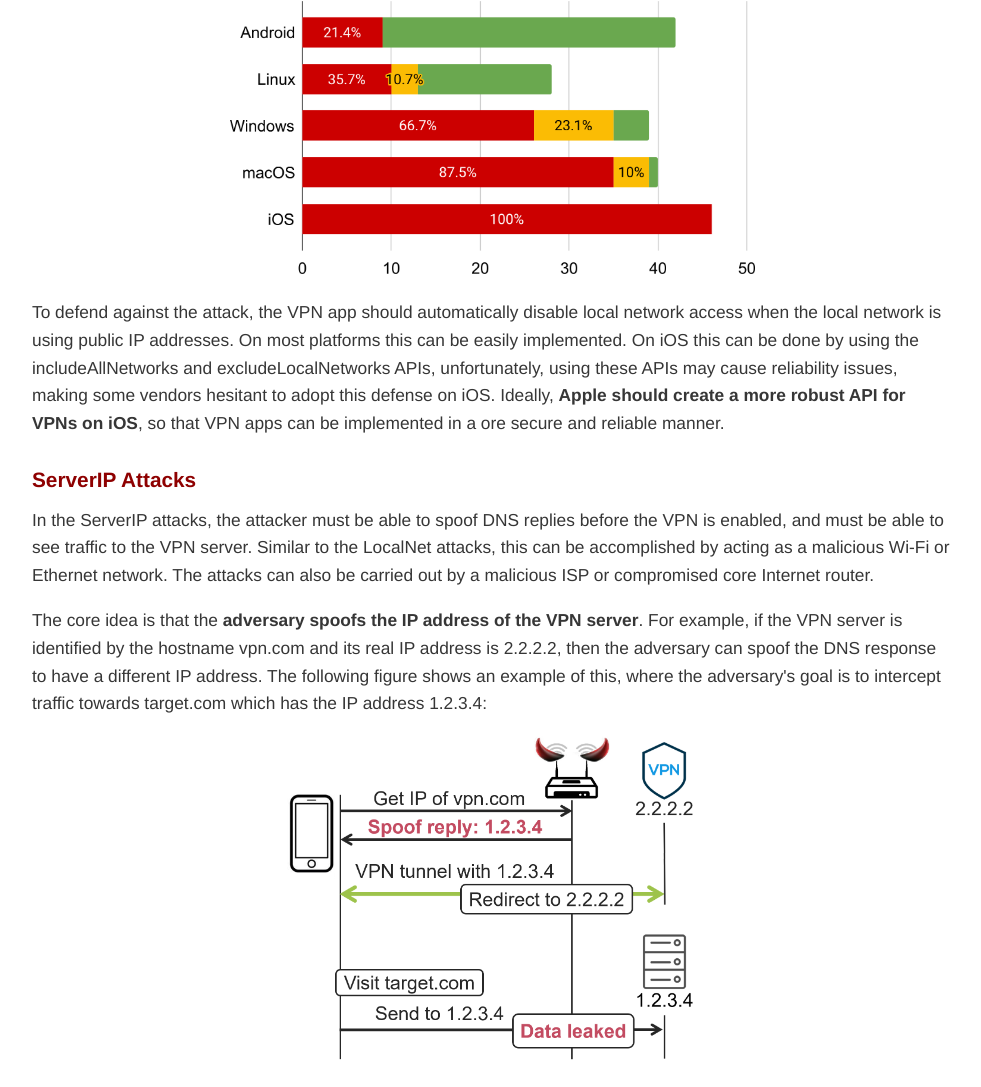
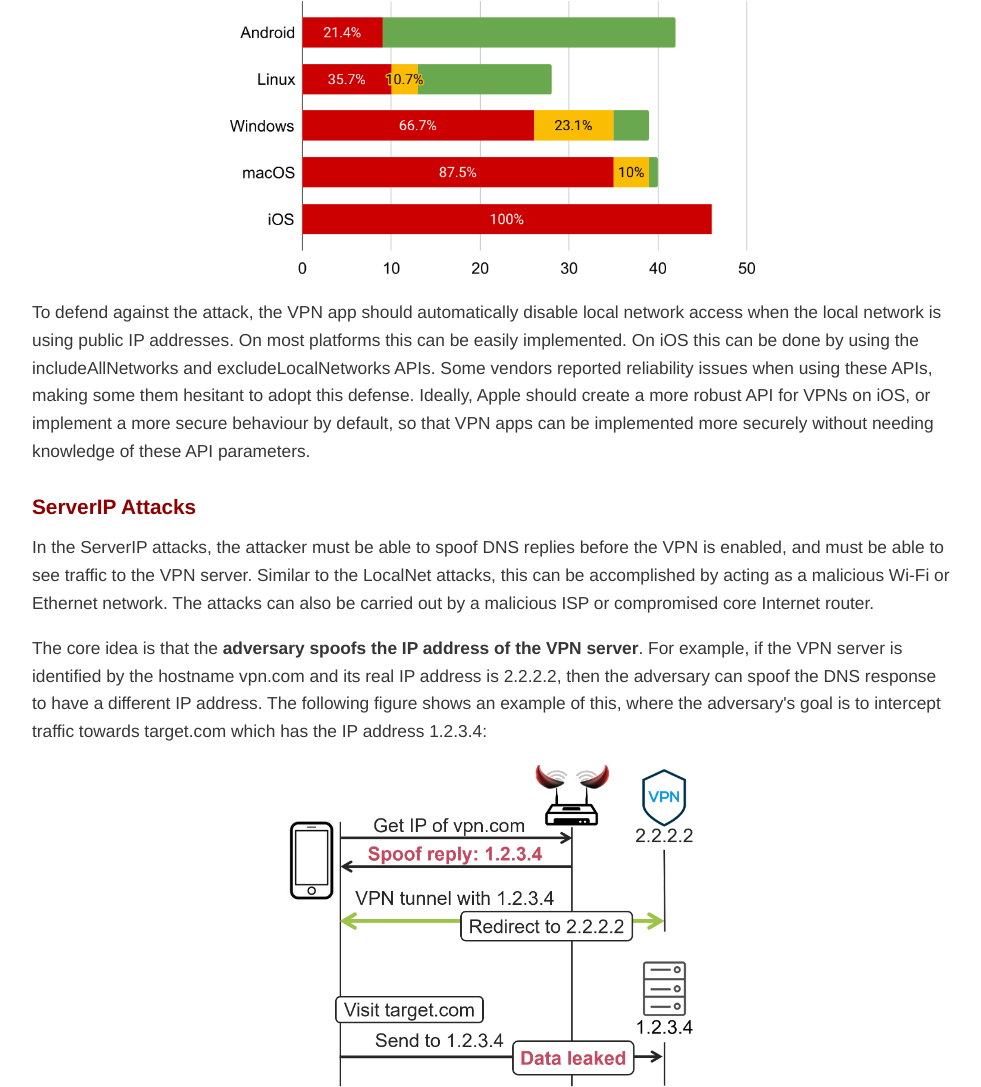
Before and after one commit to vanhoefm/tunnelcrack, a plain HTML site: page details.html in a window 1280 px wide. Shown: the part 3836-4923 px from the top of the page, without its empty margins (148-1129 px from the left). Drawn offline with Linux system fonts and the light colour scheme.

Commit message:
Tweaks to Apple text

```diff
--- a/details.html
+++ b/details.html
@@ -217,8 +217,10 @@
 		<p>
 		To defend against the attack, the VPN app should automatically disable local network access when the local network is using public IP addresses.
 		On most platforms this can be easily implemented.
-		On iOS this can be done by using the includeAllNetworks and excludeLocalNetworks APIs, unfortunately, using these APIs may cause reliability issues, making some vendors hesitant to adopt this defense on iOS.
-		Ideally, <strong>Apple should create a more robust API for VPNs on iOS</strong>, so that VPN apps can be implemented in a ore secure and reliable manner.
+		On iOS this can be done by using the includeAllNetworks and excludeLocalNetworks APIs.
+		Some vendors reported reliability issues when using these APIs, making some them hesitant to adopt this defense.
+		Ideally, Apple should create a more robust API for VPNs on iOS, or implement a more secure behaviour by default,
+		so that VPN apps can be implemented more securely without needing knowledge of these API parameters.
 		</p>
 
 		<h3><a name="serveripdetails" href="#serveripdetails" title="CVE-2023-36673 and CVE-2023-36671">ServerIP Attacks</a></h3>
@@ -346,7 +348,7 @@
 			<li>In Section 5.6.5 regarding Cisco AnyConnect, during the disclosure we were only able to replicate the leakage of packets on port 443. There were no observed leaks on other ports.</li>
 			<li>In Section 6.1.1 regarding defenses to the LocalNet attack, with "Disable local traffic" we don't mean blocking traffic. We mean that traffic to local IP addresses should also be sent through the VPN tunnel.</li>
 			<!-- TODO: Mark-down style code listing? -->
-			<li>In Section 5.4.2 regarding defenses to the LocalNet attack on iOS, before our disclosure only a few vendors used the includeAllNetworks and excludeLocalNetworks API parameters. We remark that the parameter excludeLocalNetworks only has an effect when includeAllNetworks is to True.</li>
+			<li>In Section 5.4.2 regarding defenses to the LocalNet attack on iOS, before our disclosure only a few vendors used the includeAllNetworks and excludeLocalNetworks API parameters. During the disclosure we recommended usage of the includeAllNetworks parameter to prevent the attack. We remark that the parameter excludeLocalNetworks only has an effect when includeAllNetworks is to True.</li>
 		</ul>
 
 		<h3><a name="usenixpres" href="#usenixpres">Presentations</a></h3>
@@ -639,9 +641,11 @@
 		<h3><a name="ioslocalnet" href="#ioslocalnet">Why is the LocalNet attack so hard to fix on iOS?</a></h3>
 		<p>
 		<!-- TODO -->
-		On iOS this can be done by using the includeAllNetworks and excludeLocalNetworks APIs, unfortunately, using these
-		APIs may cause reliability issues, making some vendors hesitant to adopt this defense.
-		Ideally, <strong>Apple should create a more robust API for VPNs on iOS</strong>, so that VPN apps can be implemented more securely and reliably.
+		On iOS this can be prevented by using the includeAllNetworks and excludeLocalNetworks APIs.
+		Some vendors reported reliability issues when using these APIs, but we were not able to replicate such issues.
+		Nevertheless, this made some vendors hesitant to adopt this defense.
+		Ideally, Apple should create a more robust API for VPNs on iOS, or implement a more secure behaviour by default,
+		so that VPN apps can be implemented more securely without needing knowledge of these API parameters.
 		</p>
 
 		<h3><a name="demoblock" href="#demoblock">How did you block selected traffic in the demo?</a></h3>
```
